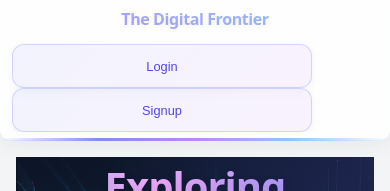
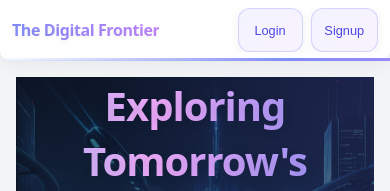
Before and after one commit to SilverCoder-Web-Dev/react_blog_collaboration_project, a React (Vite) app: page / in a window 390 px wide. Shown: the top 191 px of the page. Built offline with nearby package versions, Linux system fonts and the light colour scheme; no server answers.

Commit message:
Final touch on nav bar and package.json

```diff
--- a/package.json
+++ b/package.json
@@ -5,6 +5,7 @@
   "type": "module",
   "scripts": {
     "dev": "vite",
+    "start": "serve -s dist",
     "build": "tsc && vite build",
     "preview": "vite preview",
     "api": "json-server --watch db.json --port 5000"
--- a/src/components/Navbar/NavBar.css
+++ b/src/components/Navbar/NavBar.css
@@ -1,11 +1,11 @@
-/* ========== NAVBAR ========== */
+/* ========== NAVBAR — FRESH FROM SCRATCH ========== */
 
 .navbar-container {
     background: rgba(255, 255, 255, 0.85);
     backdrop-filter: blur(12px);
     -webkit-backdrop-filter: blur(12px);
     border-bottom: 1px solid rgba(219, 234, 254, 0.6);
-    padding: 1rem;
+    padding: 0.75rem 1rem;
     position: sticky;
     top: 0;
     z-index: 1000;
@@ -14,7 +14,7 @@
     margin-bottom: 1rem;
 }
 
-/* Tech-inspired circuit accent */
+/* Tech-inspired animated top border */
 .navbar-container::before {
     content: '';
     position: absolute;
@@ -23,8 +23,11 @@
     width: 100%;
     height: 3px;
     background: linear-gradient(90deg, transparent, #818cf8, #c084fc, #93c5fd, transparent);
+    background-size: 300% 100%;
+    animation: navbarGradientShift 6s ease-in-out infinite;
 }
 
+/* Dark Mode Support */
 @media (prefers-color-scheme: dark) {
     .navbar-container {
         background: rgba(15, 23, 42, 0.85);
@@ -37,16 +40,58 @@
     }
 }
 
+/* Navbar Content — Always Row */
 .navbar-content {
     max-width: 80rem;
-    margin-left: auto;
-    margin-right: auto;
+    margin: 0 auto;
     display: flex;
+    flex-direction: row; /* 👈 Always horizontal */
     justify-content: space-between;
     align-items: center;
-    padding: 0.5rem 0;
-    flex-wrap: wrap;
     gap: 1rem;
+    padding: 0;
+    overflow-x: auto; /* Allow horizontal scroll if needed */
+    -webkit-overflow-scrolling: touch; /* Smooth scroll on iOS */
+    scrollbar-width: none; /* Hide scrollbar */
+}
+
+.navbar-content > div{
+    display: flex;
+    gap: 0.5rem;
+}
+
+/* Hide scrollbar in WebKit */
+.navbar-content::-webkit-scrollbar {
+    display: none;
+}
+
+/* Optional: Fade indicator for scrollable content */
+.navbar-content {
+    position: relative;
+}
+
+.navbar-content::after {
+    content: '';
+    position: absolute;
+    right: 0;
+    top: 0;
+    width: 40px;
+    height: 100%;
+    background: linear-gradient(to right, transparent, rgba(255, 255, 255, 0.8));
+    pointer-events: none;
+    opacity: 0;
+    transition: opacity 0.3s ease;
+    z-index: 1;
+}
+
+.navbar-content:hover::after {
+    opacity: 1;
+}
+
+@media (prefers-color-scheme: dark) {
+    .navbar-content::after {
+        background: linear-gradient(to right, transparent, rgba(15, 23, 42, 0.8));
+    }
 }
 
 /* Animated Gradient Title */
@@ -54,21 +99,16 @@
     font-size: 1.25rem;
     font-weight: 800;
     letter-spacing: -0.025em;
-    background: linear-gradient(
-            90deg,
-            #818cf8,
-            #c084fc,
-            #93c5fd,
-            #f0abfc
-    );
+    background: linear-gradient(90deg, #818cf8, #c084fc, #93c5fd, #f0abfc);
     background-size: 300% 100%;
     background-clip: text;
     -webkit-background-clip: text;
     color: transparent;
-    animation: gradientShift 6s ease-in-out infinite;
+    white-space: nowrap;
+    flex-shrink: 0; /* Don't shrink title */
+    animation: navbarGradientShift 6s ease-in-out infinite;
     position: relative;
     text-shadow: 0 2px 4px rgba(0, 0, 0, 0.05);
-    white-space: nowrap;
 }
 
 .navbar-title:hover {
@@ -77,8 +117,8 @@
 
 /* Buttons */
 .navbar-content .btn {
-    padding: 0.65rem 1.25rem;
-    margin-right: 0.5rem;
+    padding: 0.65rem 1rem;
+    margin: 0;
     background: linear-gradient(135deg, rgba(129, 140, 248, 0.1), rgba(192, 132, 252, 0.1));
     border: 1px solid rgba(129, 140, 248, 0.3);
     color: #4f46e5;
@@ -86,11 +126,16 @@
     cursor: pointer;
     box-shadow: 0 2px 8px rgba(0, 0, 0, 0.05);
     font-weight: 500;
-    font-size: 0.95rem;
+    font-size: 0.9rem;
     transition: all 0.3s ease;
     backdrop-filter: blur(4px);
-    min-width: 100px;
-    text-align: center;
+    white-space: nowrap;
+    min-width: 80px;
+    min-height: 44px; /* Touch target */
+    display: flex;
+    align-items: center;
+    justify-content: center;
+    flex-shrink: 1; /* Allow to shrink if needed */
 }
 
 .navbar-content .btn:hover {
@@ -104,7 +149,7 @@
     transform: translateY(0);
 }
 
-/* Dark Mode */
+/* Dark Mode for Buttons */
 @media (prefers-color-scheme: dark) {
     .navbar-content .btn {
         background: linear-gradient(135deg, rgba(147, 197, 253, 0.1), rgba(240, 171, 252, 0.1));
@@ -120,56 +165,56 @@
     }
 }
 
-/* Responsive Adjustments */
+/* Responsive Scaling */
 @media (max-width: 768px) {
     .navbar-container {
-        padding: 0.75rem 1rem;
+        padding: 0.5rem 0.75rem;
         border-radius: 0 0 12px 12px;
     }
 
     .navbar-title {
         font-size: 1.1rem;
-        text-align: center;
-        flex: 1;
+    }
+
+    .navbar-content .btn {
+        padding: 0.6rem 0.9rem;
+        font-size: 0.85rem;
+        min-width: 70px;
     }
 
     .navbar-content {
-        flex-direction: column;
-        align-items: stretch;
-        padding: 0.75rem 0;
-        gap: 0.75rem;
+        gap: 0.5rem;
+        padding-left: 0.5rem;
+        padding-right: 0.5rem;
+    }
+}
+
+@media (max-width: 480px) {
+    .navbar-container {
+        padding: 0.5rem 0.5rem;
+        border-radius: 0 0 10px 10px;
+    }
+
+    .navbar-title {
+        font-size: 1rem;
     }
 
     .navbar-content .btn {
-        width: 100%;
-        max-width: 300px;
-        margin: 0 auto;
-        font-size: 0.9rem;
-        padding: 0.75rem 1rem;
+        padding: 0.25rem 0.8rem;
+        font-size: 0.8rem;
+        min-width: 65px;
     }
 
-    /* Optional: Add subtle divider between items */
-    .navbar-content > *:not(:last-child) {
-        margin-bottom: 0.5rem;
-    }
-}
-
-@media (min-width: 769px) and (max-width: 1023px) {
-    .navbar-title {
-        font-size: 1.35rem;
-    }
-
-    .navbar-content .btn {
-        font-size: 0.95rem;
-        padding: 0.7rem 1.1rem;
-        margin-right: 0.5rem;
+    .navbar-content {
+        gap: 0.4rem;
+        padding-left: 0.25rem;
+        padding-right: 0.25rem;
     }
 }
 
 @media (min-width: 1024px) {
-    .navbar-content {
-        padding-left: 2rem;
-        padding-right: 2rem;
+    .navbar-container {
+        padding: 1rem 2rem;
     }
 
     .navbar-title {
@@ -181,103 +226,27 @@
         font-size: 1rem;
         min-width: 120px;
     }
-}
 
-/* Keyframes for Gradient Animation */
-@keyframes gradientShift {
-    0% {
-        background-position: 0% 50%;
-    }
-    50% {
-        background-position: 100% 50%;
-    }
-    100% {
-        background-position: 0% 50%;
+    .navbar-content {
+        gap: 1.5rem;
+        padding-left: 0;
+        padding-right: 0;
     }
 }
 
-/* Optional: Add floating effect */
-/*.navbar-title {
-    animation: gradientShift 6s ease-in-out infinite, float 3s ease-in-out infinite;
-}*/
+/* Keyframes */
+@keyframes navbarGradientShift {
+    0% { background-position: 0% 50%; }
+    50% { background-position: 100% 50%; }
+    100% { background-position: 0% 50%; }
+}
 
-/*@keyframes float {
+/* Optional: Floating effect */
+.navbar-title {
+    animation: navbarGradientShift 6s ease-in-out infinite, navbarFloat 3s ease-in-out infinite;
+}
+
+@keyframes navbarFloat {
     0%, 100% { transform: translateY(0); }
     50% { transform: translateY(-2px); }
-}*/
-
-
-/* ========== PHONE VIEW — SINGLE LINE ========== */
-
-@media (max-width: 768px) {
-    .navbar-container {
-        padding: 0.5rem 0.75rem;
-        border-radius: 0 0 10px 10px;
-    }
-
-    .navbar-content {
-        padding: 0;
-        gap: 0.5rem;
-        flex-wrap: nowrap; /* Prevent wrapping */
-        overflow-x: auto; /* Allow horizontal scroll if needed */
-        -webkit-overflow-scrolling: touch; /* Smooth scroll on iOS */
-        scrollbar-width: none; /* Hide scrollbar */
-    }
-
-    /* Hide scrollbar in WebKit */
-    .navbar-content::-webkit-scrollbar {
-        display: none;
-    }
-
-    .navbar-title {
-        font-size: 1.1rem;
-        white-space: nowrap;
-        min-width: fit-content;
-        flex-shrink: 0; /* Don't shrink title */
-        margin: 0;
-    }
-
-    .navbar-content .btn {
-        padding: 0.65rem 0.9rem;
-        font-size: 0.875rem;
-        min-width: 80px;
-        min-height: 44px; /* Touch target */
-        white-space: nowrap;
-        flex-shrink: 1; /* Allow buttons to shrink if needed */
-    }
-
-    /* Reduce gradient intensity on mobile */
-    .navbar-title {
-        background-size: 400% 100%;
-        animation-duration: 8s; /* Slower on mobile */
-    }
-
-    /* Optional: Add subtle left/right padding for breathing room */
-    .navbar-content {
-        padding-left: 0.5rem;
-        padding-right: 0.5rem;
-    }
 }
-
-/* Extra Small Phones (e.g., iPhone SE) */
-@media (max-width: 480px) {
-    .navbar-container {
-        padding: 0.5rem 0.5rem;
-    }
-
-    .navbar-title {
-        font-size: 1rem;
-    }
-
-    .navbar-content .btn {
-        padding: 0.6rem 0.8rem;
-        font-size: 0.8rem;
-        min-width: 70px;
-    }
-
-    .navbar-content {
-        gap: 0.4rem;
-        padding-left: 0.25rem;
-        padding-right: 0.25rem;
-    }
-}
```
